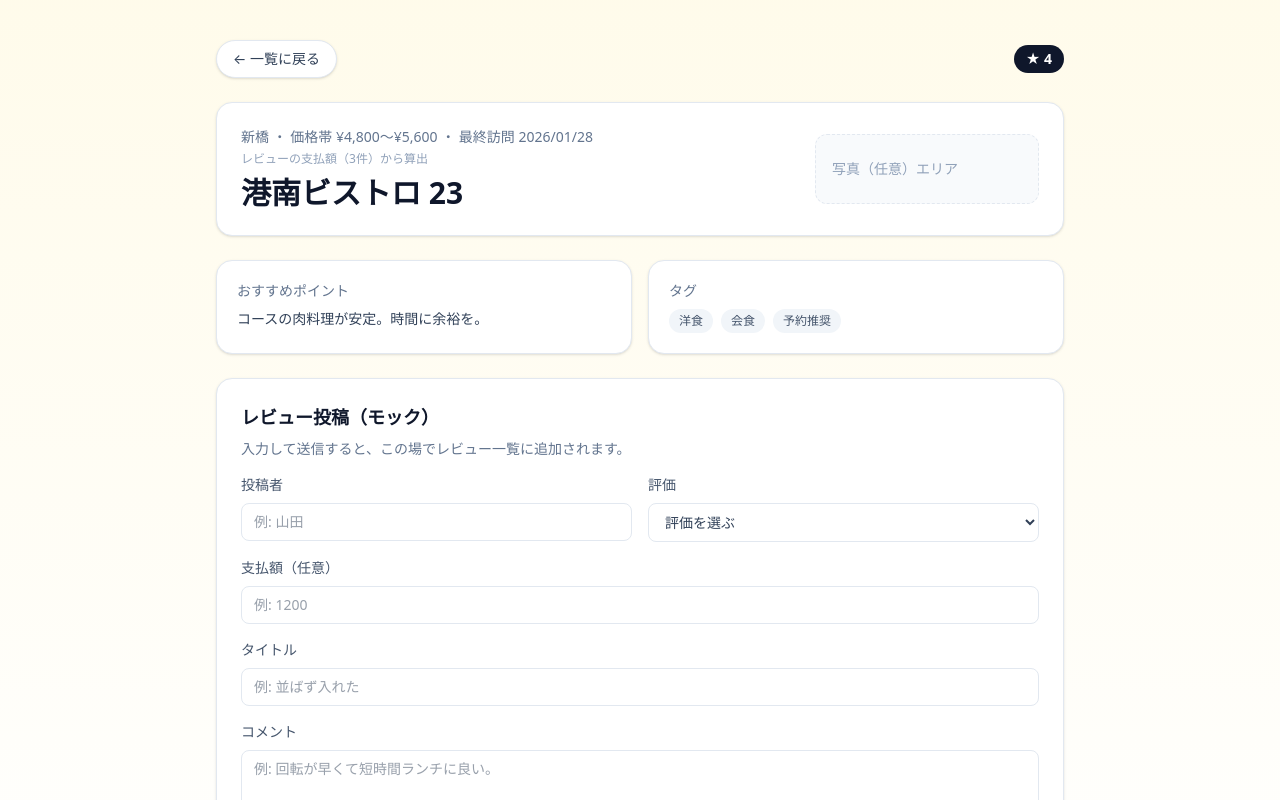
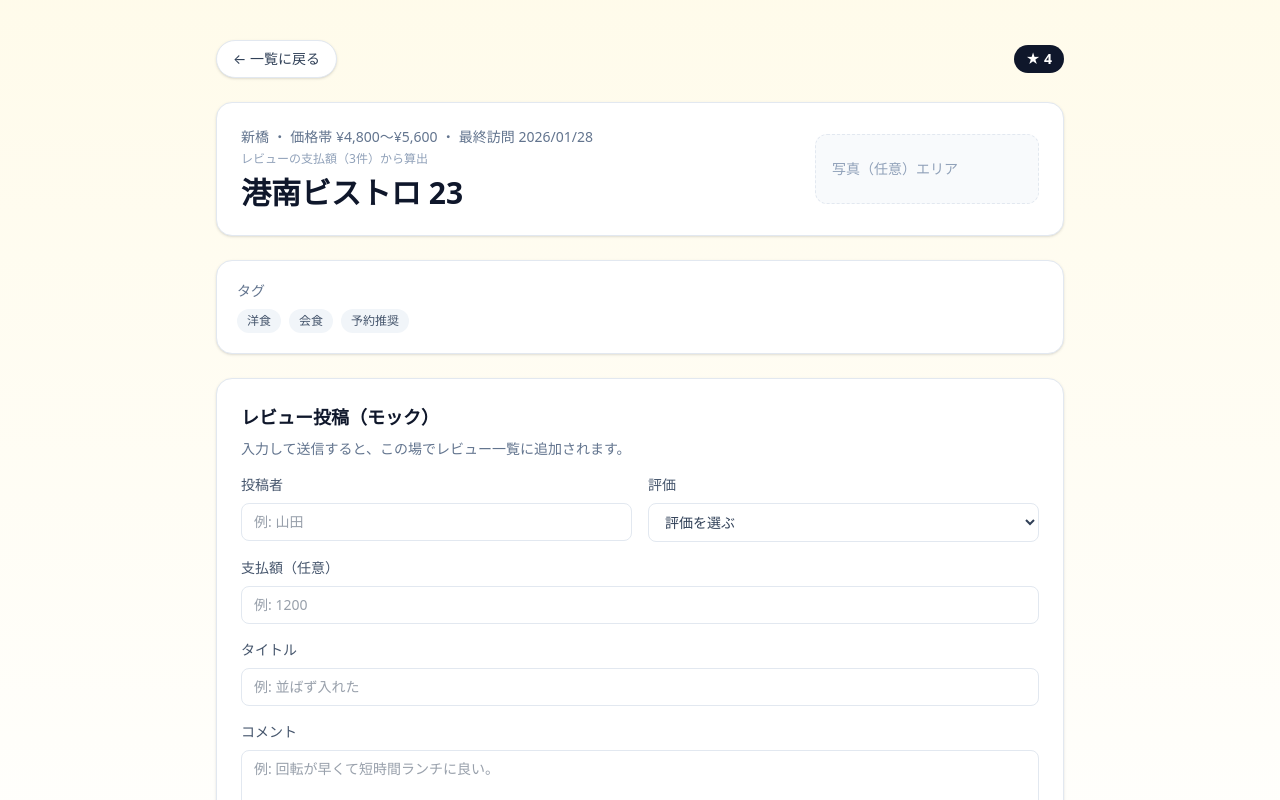
Before and after one commit to ryuta-kikuchi/gourmemo-client, a Next.js app: page /restaurants/bistro-23 in a window 1280 px wide. Shown: the top 800 px of the page. Built offline with nearby package versions, Linux system fonts and the light colour scheme.

Commit message:
Remove review-derived recommend section

```diff
--- a/app/restaurants/[slug]/page.tsx
+++ b/app/restaurants/[slug]/page.tsx
@@ -179,13 +179,7 @@ export default function RestaurantDetail({ params }: PageProps) {
           </div>
         </header>
 
-        <section className="mt-6 grid gap-4 md:grid-cols-2">
-          <div className="rounded-2xl border border-slate-200 bg-white p-5 shadow-sm">
-            <p className="text-sm text-slate-500">おすすめポイント</p>
-            <p className="mt-2 text-sm text-slate-700">
-              {displayRestaurant.recommend}
-            </p>
-          </div>
+        <section className="mt-6 grid gap-4">
           <div className="rounded-2xl border border-slate-200 bg-white p-5 shadow-sm">
             <p className="text-sm text-slate-500">タグ</p>
             <div className="mt-2 flex flex-wrap gap-2">
```
